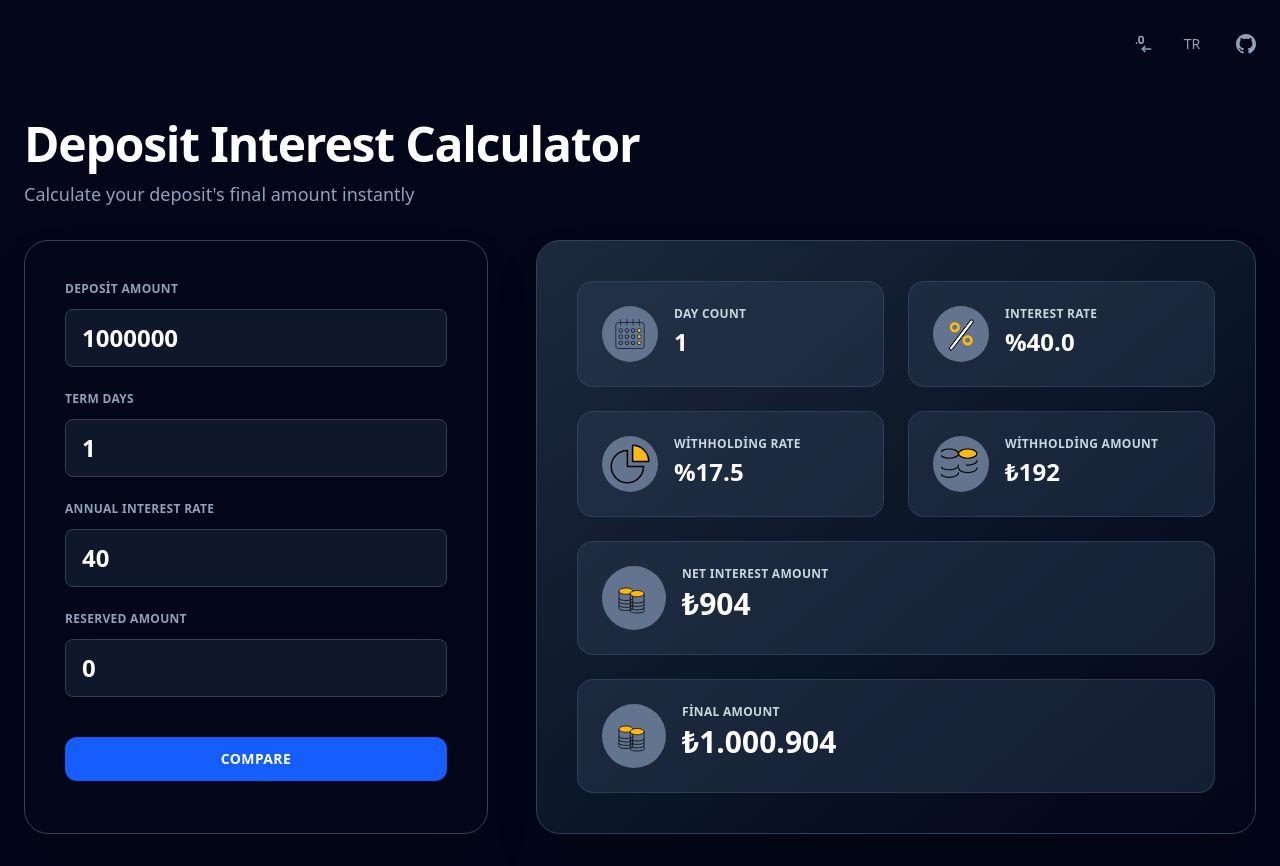
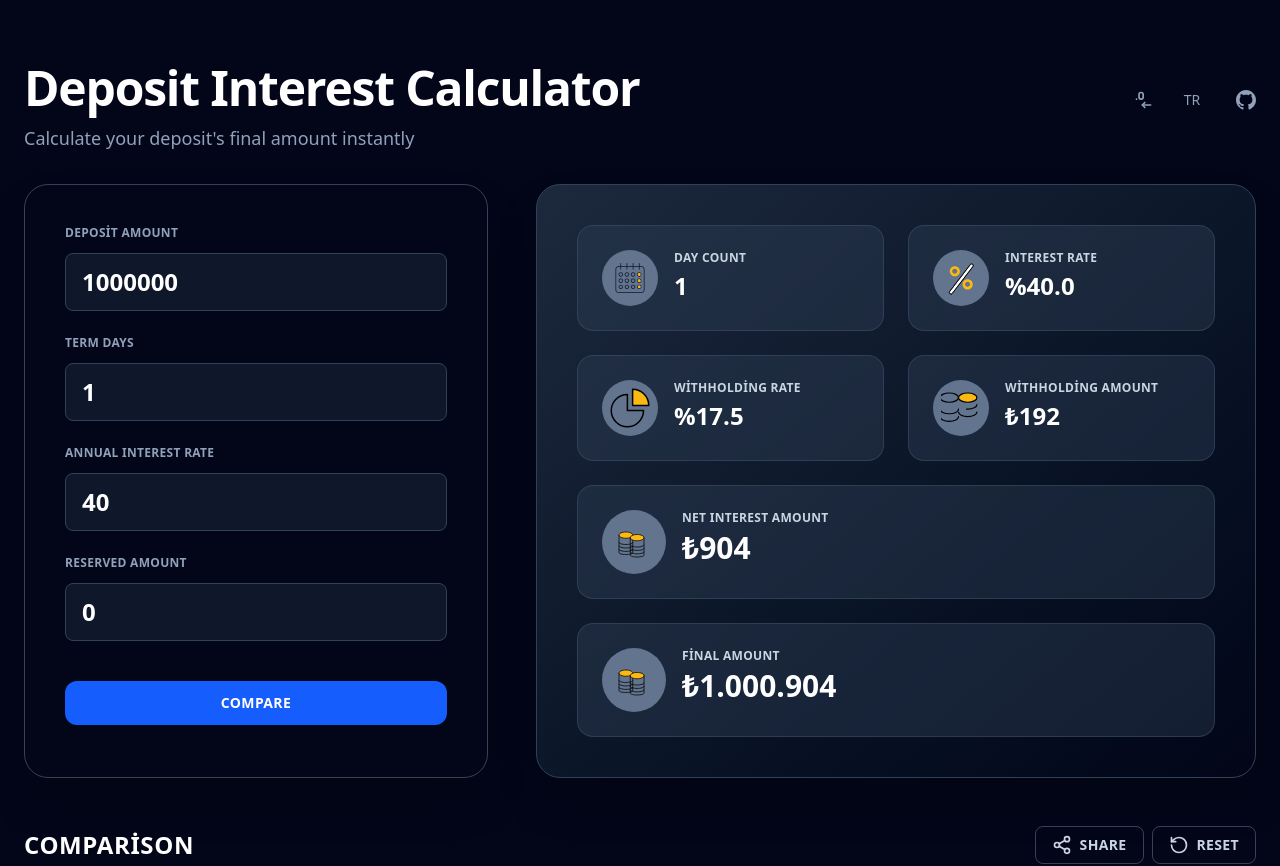
Before and after one commit to webceyhan/interest-calc, a Next.js app: page / in a window 1280 px wide. Shown: the top 866 px of the page. Built offline with nearby package versions, Linux system fonts and the light colour scheme.

Commit message:
Refactor App and Header components to streamline layout and improve spacing

```diff
--- a/components/App.tsx
+++ b/components/App.tsx
@@ -1,9 +1,6 @@
 import { Calculator } from "@/components/Calculator";
 import { Header } from "@/components/Header";
 import { ComparisonList } from "@/components/ComparisonList";
-import { LanguageSelector } from "@/components/LanguageSelector";
-import { RoundingSelector } from "@/components/RoundingSelector";
-import { GithubLink } from "@/components/GithubLink";
 import { TranslationsProvider } from "@/contexts/TranslationsContext";
 import { NumberFormatProvider } from "@/contexts/NumberFormatContext";
 import { CalculatorProvider } from "@/contexts/CalculatorContext";
@@ -12,19 +9,9 @@ import { BankProductListProvider } from "@/contexts/BankProductListContext";
 function AppContent() {
   return (
     <div className="min-h-screen bg-slate-950">
-      <div className="max-w-7xl mx-auto px-6">
-        <div className="flex items-center justify-end gap-2 py-4 md:py-6">
-          <RoundingSelector />
-          <LanguageSelector />
-          <GithubLink />
-        </div>
-      </div>
-
-      <div className="max-w-7xl mx-auto px-6 py-8">
+      <div className="max-w-7xl mx-auto p-6 md:py-16">
         <Header />
-
         <Calculator />
-
         <ComparisonList />
       </div>
     </div>
--- a/components/Header.tsx
+++ b/components/Header.tsx
@@ -1,14 +1,27 @@
 import { useTranslations } from "@/hooks/useTranslations";
+import { LanguageSelector } from "@/components/LanguageSelector";
+import { RoundingSelector } from "@/components/RoundingSelector";
+import { GithubLink } from "@/components/GithubLink";
 
 export const Header = () => {
   const { t } = useTranslations();
 
   return (
-    <div className="mb-6 md:mb-8">
-      <h1 className="text-3xl md:text-5xl font-bold text-white mb-2 md:mb-3 tracking-tight">
-        {t.title}
-      </h1>
-      <p className="text-base md:text-lg text-slate-400 font-medium">{t.subtitle}</p>
+    <div className="flex max-md:flex-col-reverse justify-between mb-8">
+      <div>
+        <h1 className="text-3xl md:text-5xl font-bold text-white mb-2 md:mb-3 tracking-tight">
+          {t.title}
+        </h1>
+        <p className="text-base md:text-lg text-slate-400 font-medium">
+          {t.subtitle}
+        </p>
+      </div>
+
+      <div className="flex justify-end items-center gap-2 mb-4">
+        <RoundingSelector />
+        <LanguageSelector />
+        <GithubLink />
+      </div>
     </div>
   );
 };
```
